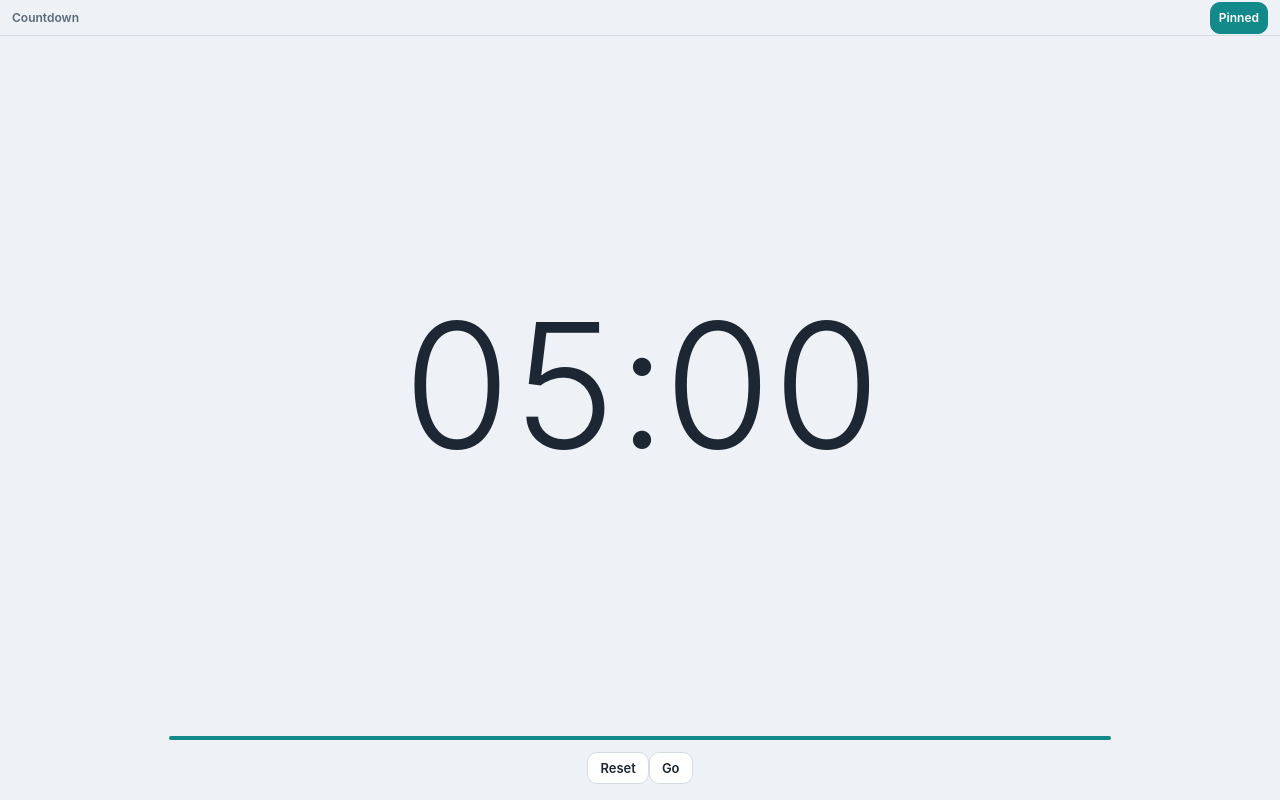
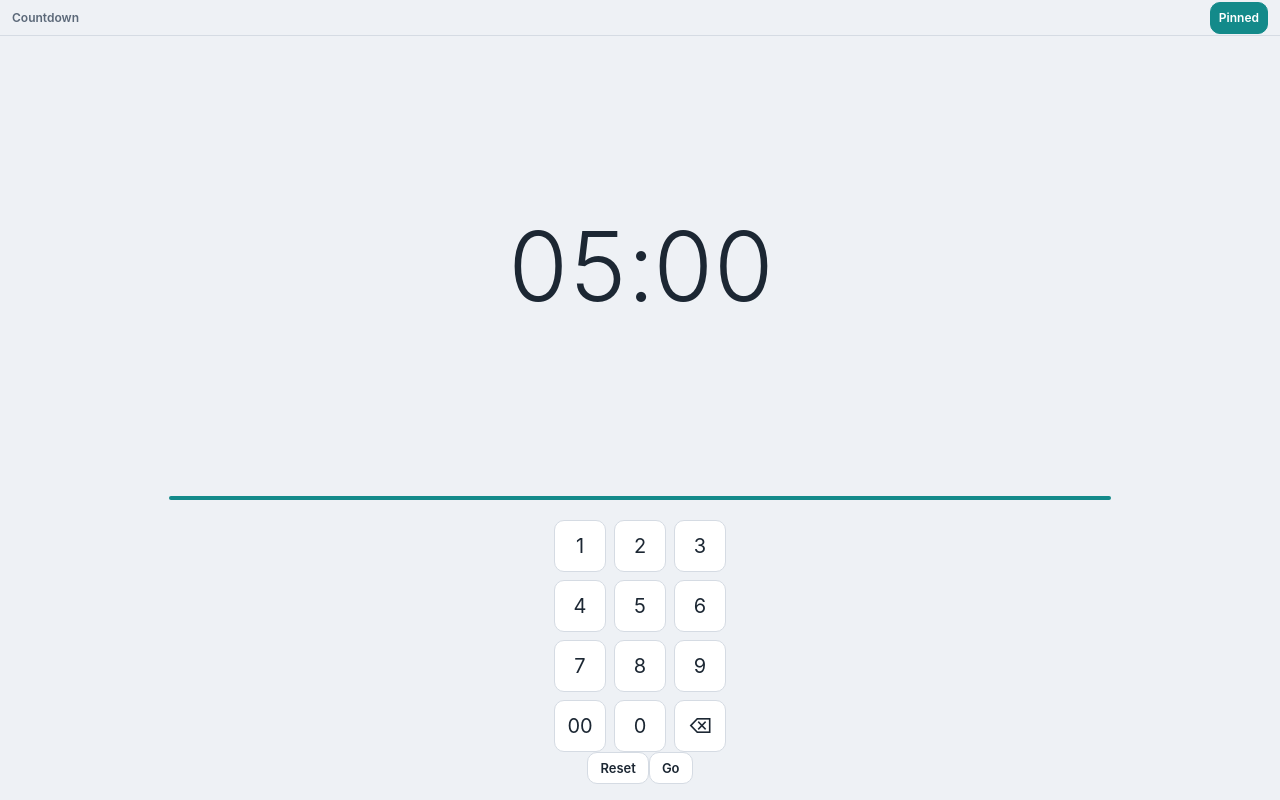
Before and after one commit to Guitarnivore/countdown-timer, a React (Vite) app in the folder src/renderer/: page / in a window 1280 px wide. Built offline with nearby package versions, Linux system fonts and the light colour scheme.

Commit message:
Phase 3b done. Keypad behaves better

```diff
--- a/src/renderer/src/App.tsx
+++ b/src/renderer/src/App.tsx
@@ -42,6 +42,7 @@ export default function App(): JSX.Element {
   }, [isPinned])
 
   const handleDigit = useCallback((digit: string): void => {
+    setIsEditing(true)
     setKeypadDigits((prev) => (prev.length < 6 ? prev + digit : prev))
   }, [])
 
@@ -117,7 +118,7 @@ export default function App(): JSX.Element {
         return
       }
 
-      if (timer.status === 'idle') {
+      if (timer.status !== 'running') {
         if (/^[0-9]$/.test(event.key)) {
           event.preventDefault()
           setIsEditing(true)
@@ -139,6 +140,8 @@ export default function App(): JSX.Element {
   const parsedEdit = parseDigits(keypadDigits)
   const canStart = timer.durationMs > 0 || (isEditing && parsedEdit.ms > 0)
 
+  const showKeypad = timer.status !== 'running'
+
   return (
     <div className="app-shell">
       <header className="header-bar">
@@ -157,7 +160,7 @@ export default function App(): JSX.Element {
         </button>
       </header>
 
-      <main className="stage">
+      <main className={`stage${showKeypad ? ' keypad-visible' : ''}`}>
         <div className="ring-stage">
           <ProgressRing
             progress={timer.progress}
@@ -172,7 +175,7 @@ export default function App(): JSX.Element {
             isEditing={isEditing}
             editFormatted={parsedEdit.formatted}
             onStartEdit={() => {
-              if (timer.status === 'idle') {
+              if (timer.status !== 'running' && timer.status !== 'finished') {
                 setIsEditing(true)
                 setKeypadDigits('')
               }
@@ -186,9 +189,9 @@ export default function App(): JSX.Element {
           isFinished={timer.isFinished}
         />
 
-        {isEditing && timer.status === 'idle' ? (
+        {showKeypad ? (
           <div className="keypad-panel">
-            <Keypad digits={keypadDigits} onDigit={handleDigit} onBackspace={handleBackspace} />
+            <Keypad onDigit={handleDigit} onBackspace={handleBackspace} />
           </div>
         ) : null}
 
--- a/src/renderer/src/styles/components.css
+++ b/src/renderer/src/styles/components.css
@@ -176,41 +176,26 @@
 }
 
 /* Keypad */
-.keypad {
-  display: flex;
-  flex-direction: column;
-  align-items: center;
-  gap: var(--space-2);
-  padding: var(--space-2);
-  background-color: var(--surface);
-  border: 1px solid var(--line);
-  border-radius: var(--radius-control);
-}
-
-.keypad-preview {
-  font-family: var(--font-sans);
-  font-variant-numeric: tabular-nums;
-  font-size: 16px;
-  color: var(--ink-muted);
-  margin-bottom: var(--space-1);
-}
-
 .keypad-grid {
   display: grid;
   grid-template-columns: repeat(3, 1fr);
   gap: var(--space-2);
 }
 
+.keypad-row {
+  display: contents;
+}
+
 .keypad-key {
-  min-width: 44px;
-  min-height: 44px;
+  min-width: 64px;
+  min-height: 64px;
   padding: var(--space-2);
   border-radius: var(--radius-control);
   border: 1px solid var(--line);
   background-color: var(--surface);
   color: var(--ink);
   font-family: var(--font-sans);
-  font-size: 16px;
+  font-size: 24px;
   font-weight: 400;
   display: inline-flex;
   align-items: center;
@@ -226,13 +211,8 @@
   background-color: var(--surface);
 }
 
-.keypad-key.double {
-  grid-column: span 1;
-  font-size: 14px;
-}
-
-.keypad-key.backspace {
-  font-size: 14px;
+.keypad-key--backspace {
+  font-size: 18px;
   letter-spacing: -0.01em;
 }
 
@@ -283,6 +263,21 @@
 
 .keypad-panel {
   margin-top: var(--space-2);
+}
+
+/* Keypad visible (timer not running): compact display and keypad sizing */
+.stage.keypad-visible .display-container {
+  height: 50%;
+}
+
+.stage.keypad-visible .ring-stage {
+  width: min(85cqw, 40cqh);
+}
+
+.stage.keypad-visible .keypad-key {
+  min-width: 52px;
+  min-height: 52px;
+  font-size: 20px;
 }
 
 /* ==========================================================================
--- a/src/renderer/src/ui/Display.tsx
+++ b/src/renderer/src/ui/Display.tsx
@@ -41,7 +41,7 @@ export function Display({
     <div
       className={`display-container ${stateClass}${isEditing ? ' is-editing' : ''}`}
       style={styleVariables}
-      onClick={status === 'idle' ? onStartEdit : undefined}
+      onClick={status === 'idle' || status === 'paused' ? onStartEdit : undefined}
       onKeyDown={
         status === 'idle'
           ? (event) => {
--- a/src/renderer/src/ui/Keypad.tsx
+++ b/src/renderer/src/ui/Keypad.tsx
@@ -1,46 +1,72 @@
 import type { JSX } from 'react'
 
 export interface KeypadProps {
-  digits: string
   onDigit: (digit: string) => void
   onBackspace: () => void
 }
 
-function keyButton(label: string, onClick: () => void, className?: string): JSX.Element {
+function KeypadKey({
+  label,
+  onPress,
+  ariaLabel,
+  className = ''
+}: {
+  label: string
+  onPress: () => void
+  ariaLabel?: string
+  className?: string
+}): JSX.Element {
   return (
     <button
       type="button"
-      className={`keypad-key no-drag ${className ?? ''}`}
-      onClick={onClick}
-      aria-label={label}
+      className={`keypad-key no-drag ${className}`.trim()}
+      onClick={onPress}
+      aria-label={ariaLabel ?? label}
     >
       {label}
     </button>
   )
 }
 
-export function Keypad({ digits, onDigit, onBackspace }: KeypadProps): JSX.Element {
-  const digitsPreview = digits.split('').join(' ')
+export function Keypad({ onDigit, onBackspace }: KeypadProps): JSX.Element {
+  const single = (digit: string): (() => void) => (): void => onDigit(digit)
+
+  const keys: Array<{ label: string; onPress: () => void; className?: string; ariaLabel?: string }> = [
+    { label: '1', onPress: single('1') },
+    { label: '2', onPress: single('2') },
+    { label: '3', onPress: single('3') },
+    { label: '4', onPress: single('4') },
+    { label: '5', onPress: single('5') },
+    { label: '6', onPress: single('6') },
+    { label: '7', onPress: single('7') },
+    { label: '8', onPress: single('8') },
+    { label: '9', onPress: single('9') },
+    { label: '00', onPress: single('00') },
+    { label: '0', onPress: single('0') },
+    {
+      label: '⌫',
+      onPress: onBackspace,
+      className: 'keypad-key--backspace',
+      ariaLabel: 'Backspace'
+    }
+  ]
+
+  const rows: Array<Array<(typeof keys)[number]>> = [
+    keys.slice(0, 3),
+    keys.slice(3, 6),
+    keys.slice(6, 9),
+    keys.slice(9, 12)
+  ]
 
   return (
-    <div className="keypad" role="grid" aria-label="Keypad">
-      <div className="keypad-preview" aria-hidden="true">
-        {digitsPreview}
-      </div>
-      <div className="keypad-grid">
-        {keyButton('1', () => onDigit('1'))}
-        {keyButton('2', () => onDigit('2'))}
-        {keyButton('3', () => onDigit('3'))}
-        {keyButton('4', () => onDigit('4'))}
-        {keyButton('5', () => onDigit('5'))}
-        {keyButton('6', () => onDigit('6'))}
-        {keyButton('7', () => onDigit('7'))}
-        {keyButton('8', () => onDigit('8'))}
-        {keyButton('9', () => onDigit('9'))}
-        {keyButton('00', () => onDigit('00'), 'double')}
-        {keyButton('0', () => onDigit('0'))}
-        {keyButton('\u232b', onBackspace, 'backspace')}
-      </div>
+    <div className="keypad-grid" role="group" aria-label="Duration keypad">
+      {rows.map((row, rowIndex) => (
+        <div className="keypad-row" key={rowIndex}>
+          {row.map((key) => (
+            <KeypadKey key={key.label} label={key.label} onPress={key.onPress} className={key.className} ariaLabel={key.ariaLabel} />
+          ))}
+        </div>
+      ))}
     </div>
   )
 }
```
